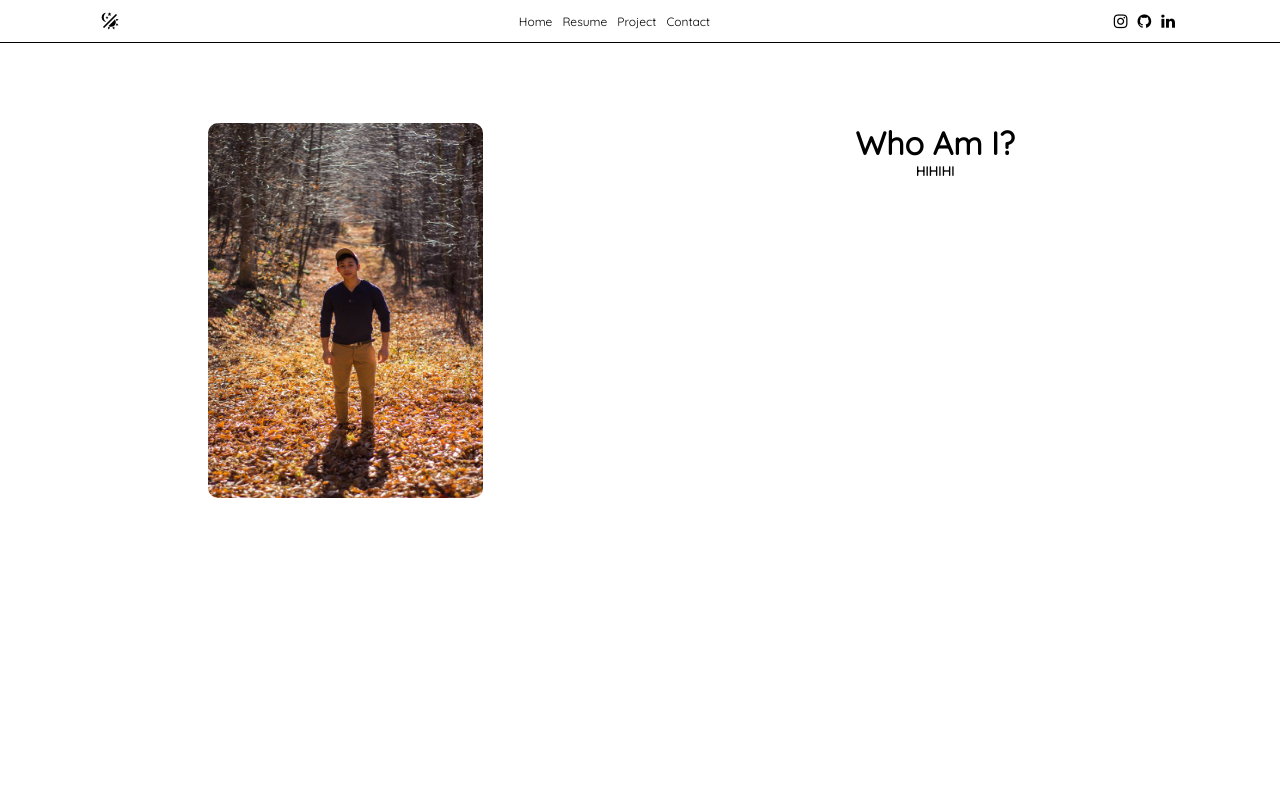
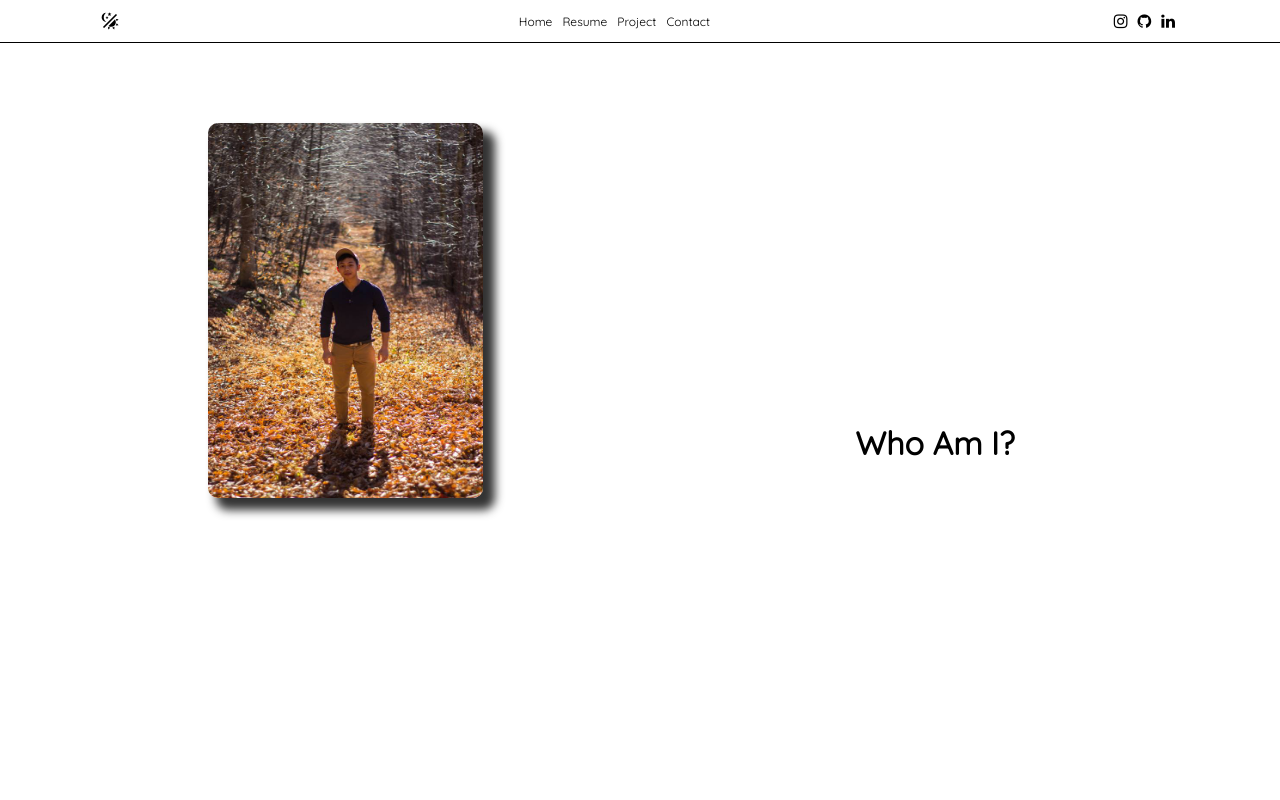
Before and after one commit to Kah919/KahPortfolio, a React (Create React App) app: page / in a window 1280 px wide. Shown: the top 800 px of the page. Built offline with nearby package versions, Linux system fonts and the light colour scheme.

Commit message:
Center about me description

```diff
--- a/src/components/LandingPage/Landing.js
+++ b/src/components/LandingPage/Landing.js
@@ -32,8 +32,6 @@ export default ({ dark }) => {
           <p>
             Et consequat nulla anim ullamco occaecat ex aute anim tempor laborum. Nisi aliquip et ea cillum incididunt. Excepteur eu voluptate amet fugiat aute amet sit veniam amet. Reprehenderit aliqua dolore fugiat aliqua deserunt et irure commodo adipisicing pariatur amet voluptate.
           </p>}
-
-          <h5>HIHIHI</h5>
       </div>
     </div>
   )
--- a/src/components/LandingPage/Landing.module.css
+++ b/src/components/LandingPage/Landing.module.css
@@ -20,7 +20,7 @@
   }
 
   .hero {
-    box-shadow: 2px 2px 2px rgba(255,255,255,0.8);
+    box-shadow: 10px 10px 10px 2px rgba(0,0,0,0.8);
   }
 
   .hero:hover {
@@ -36,14 +36,15 @@
     margin-right: auto;
     transition: 0.5s ease-in;
     border-radius: 10px;
+    cursor: pointer;
   }
 
-  .left img:hover,
+  /* .left img:hover,
   .left img:focus {
 
-    width: 350px;
-    height: 450px;
-  }
+    width: 300px;
+    height: 400px;
+  } */
 
 .left {
   width: 100%;
@@ -54,13 +55,21 @@
 .right {
   width: 100%;
   text-align: center;
+  display: flex;
   padding: 30px;
+  justify-content: center;
+  align-items: center;
 }
 
 
 
 .dark_landing_container {
   background-image: url(../../Images/landing.jpg);
+  color: white;
+}
+
+.dark_landing_container img {
+  box-shadow: 10px 10px 10px 2px rgba(255,255,255,0.8);
 }
 
 
```
